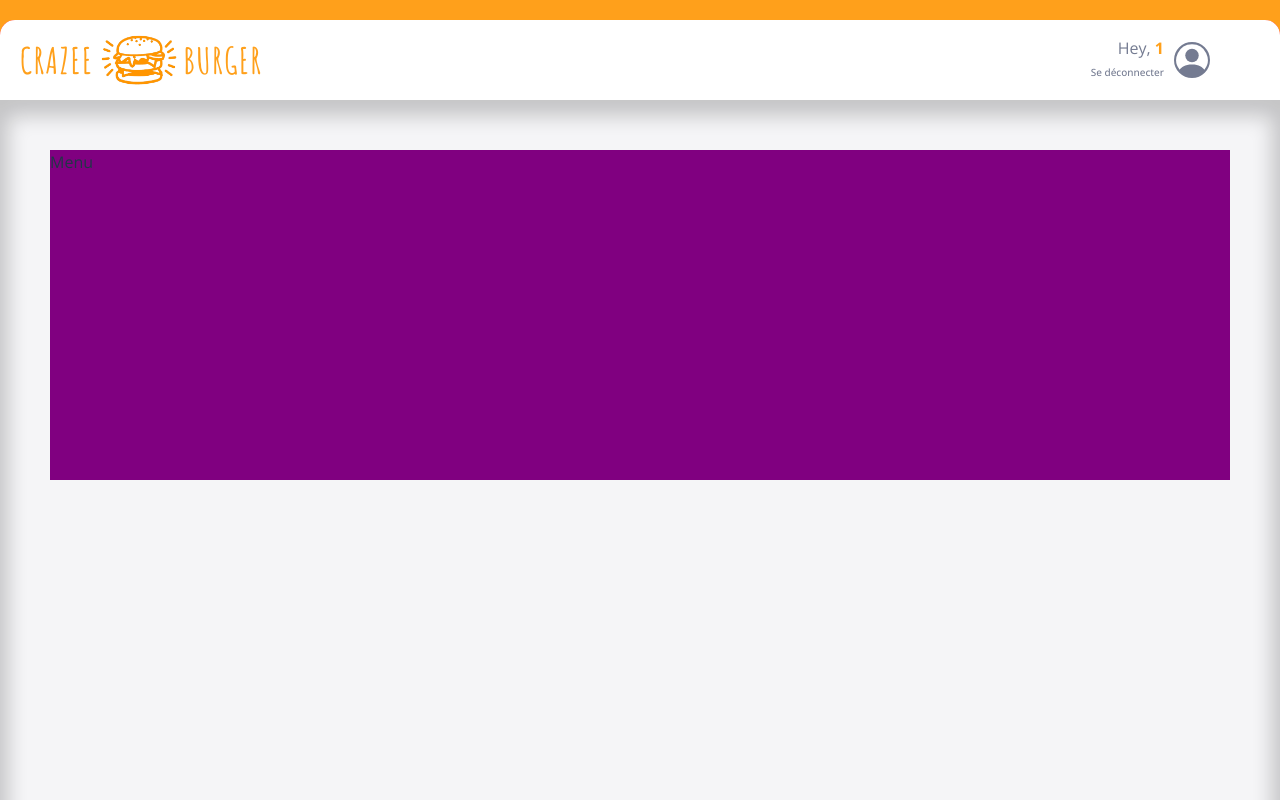
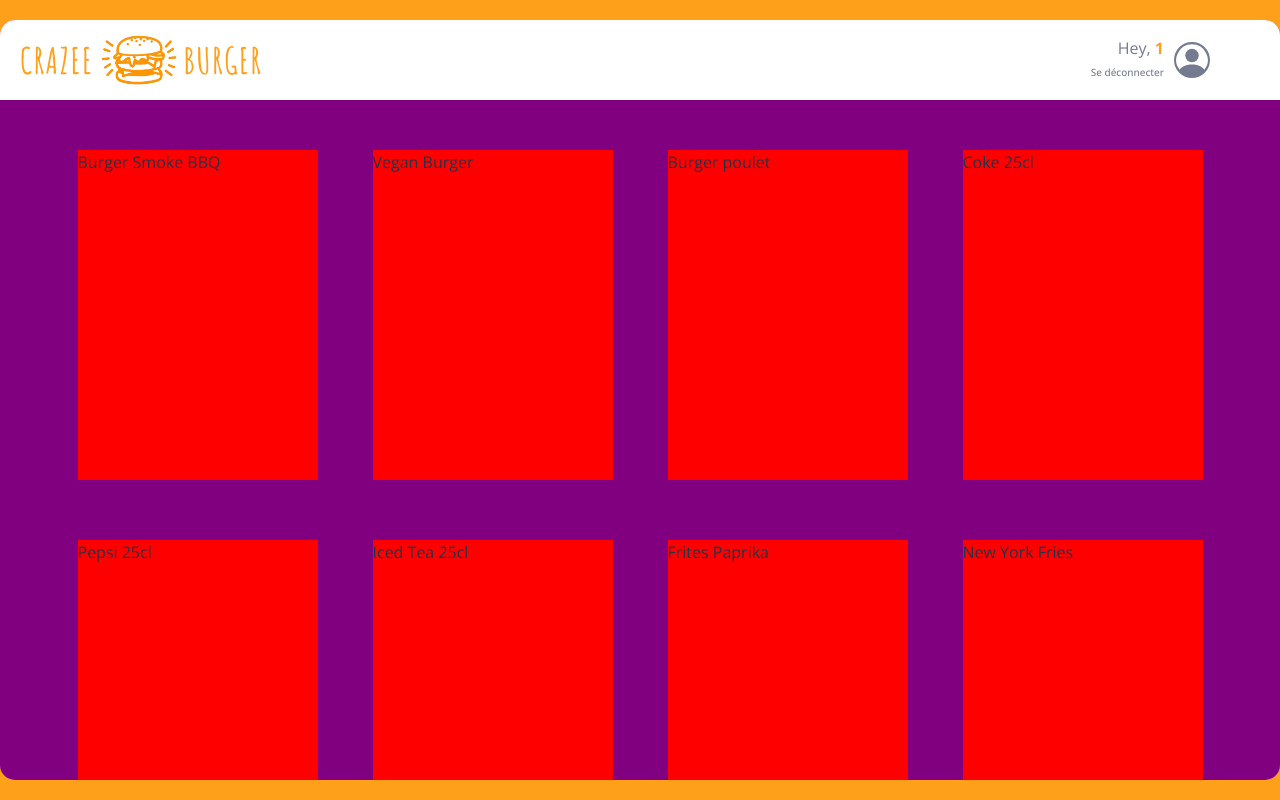
Before and after one commit to elyes958/crazee-burger, a React (Vite) app: page /order/1 in a window 1280 px wide. Shown: the top 800 px of the page. Built offline with nearby package versions, Linux system fonts and the light colour scheme.

Commit message:
🚧 F05 > ORDER > Menu > Add grid layout

```diff
--- a/src/components/pages/order/Main/Main.jsx
+++ b/src/components/pages/order/Main/Main.jsx
@@ -7,25 +7,26 @@
 
 export default function Main() {
   // State
-  const [data, setData] = useState(fakeMenu2);
+  // const [data, setData] = useState(fakeMenu2);
 
   // Comportements
-  const affichage = data.map((element) => {
-    return(
-      <div className="carte">
-        <img src={element.imageSource} alt="image" />
-        <div>
-          <h3>{element.title}</h3>
-          <div className="priceButton">
-            <div>
-                <span>{formatPrice(element.price)}</span>
-            </div>
-            <button>Ajouter</button>
-          </div>
-        </div>
-      </div>
-    )
-  });
+  // moi j'ai fait comme belivemy en passant par une const, lui il a direct map à partir du tableau du state voir composant Menu
+  // const affichage = data.map((element) => {
+  //   return(
+  //     <div className="carte">
+  //       <img src={element.imageSource} alt="image" />
+  //       <div>
+  //         <h3>{element.title}</h3>
+  //         <div className="priceButton">
+  //           <div>
+  //               <span>{formatPrice(element.price)}</span>
+  //           </div>
+  //           <button>Ajouter</button>
+  //         </div>
+  //       </div>
+  //     </div>
+  //   )
+  // });
 
 
   // Affichage
@@ -49,10 +50,11 @@
     display: grid;
     /* grid-template-columns: repeat(4, 240px); */
     grid-template-columns: 1fr;
-    grid-column-gap: 85px;
-    grid-template-rows: repeat(4, 330px);
-    grid-row-gap: 60px;
-    padding: 50px 50px 150px;  // avec le padding ça marche, le margin que j'ai mis sur les éléments provoquer des erreurs ça ne fonctionner pas
+    /* grid-column-gap: 85px; */
+    /* grid-template-rows: repeat(4, 330px); */
+    /* grid-row-gap: 60px; */
+    /* padding: 50px 50px 150px;  // avec le padding ça marche, le margin que j'ai mis sur les éléments provoquer des erreurs ça ne fonctionner pas */
+    overflow-y: scroll;  // pour que notre grille et nos elements ne depasse pas du container
 
    /* .basket{
     background: pink;
--- a/src/components/pages/order/Main/Menu.jsx
+++ b/src/components/pages/order/Main/Menu.jsx
@@ -1,12 +1,32 @@
+import { useState } from "react";
 import styled from "styled-components";
+import { fakeMenu2 } from "../../../../fakeData/fakeMenu";
 
 export default function Menu() {
+  // state
+  const [menu, setMenu] = useState(fakeMenu2);
+
   return (
-    <MenuStyled  className="menu">Menu</MenuStyled>
+    <MenuStyled  className="menu">
+        {menu.map((produit) => {
+            return <div className="produit">{produit.title}</div>
+        })};
+    </MenuStyled>
   )
 }
 
 
 const MenuStyled = styled.div`
     background: purple;
+    display: grid;
+    grid-template-columns: repeat(4, 1fr);
+    grid-row-gap: 60px;
+    padding: 50px 50px 150px;
+    justify-items: center;  /* Centre les éléments horizontalement */
+
+    .produit{
+        background: red;
+        width: 240px;
+        height: 330px;
+    }
 `;
```
